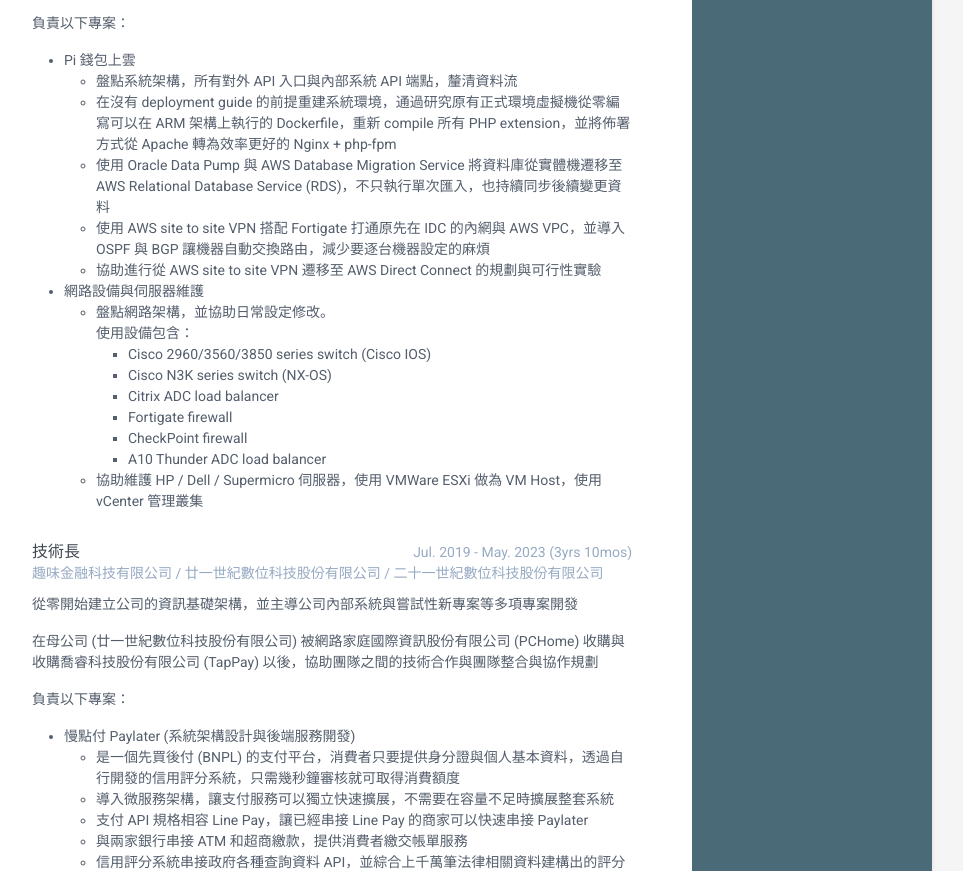
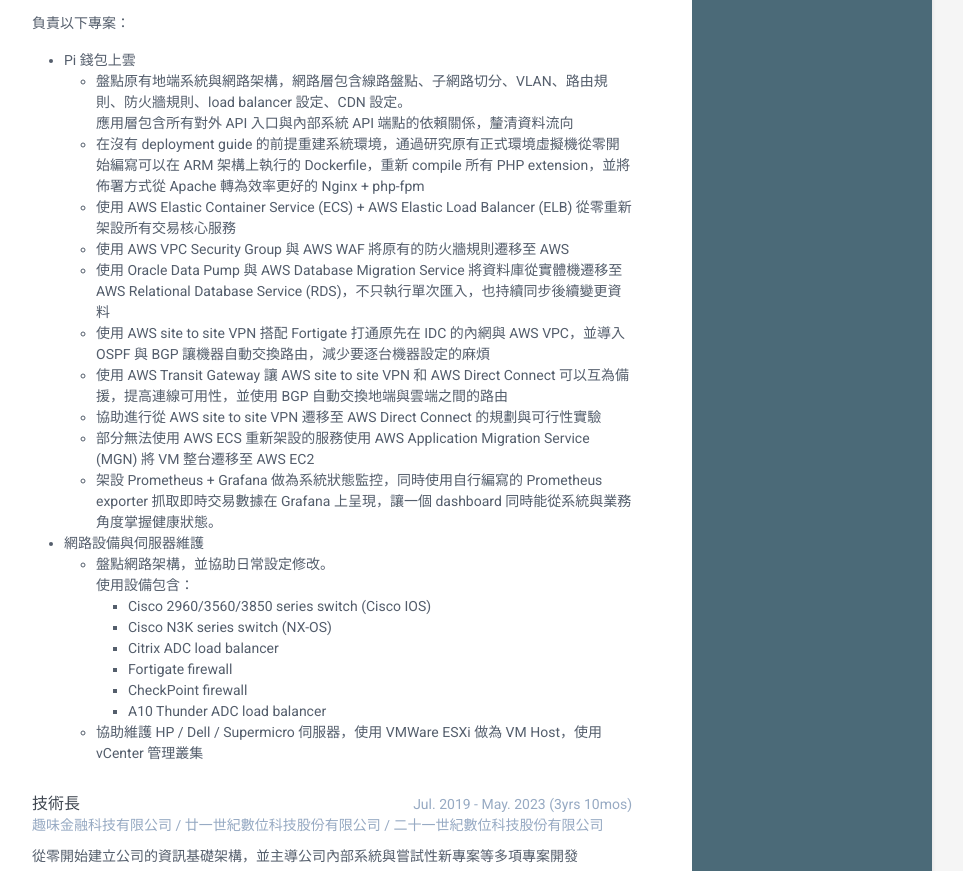
Before and after one commit to tom19960222/resume-page, a plain HTML site: page index.html in a window 1280 px wide. Shown: the part 924-1795 px from the top of the page, without its empty margins (188-1151 px from the left). Drawn offline with Linux system fonts and the light colour scheme.

Commit message:
追加內容

```diff
--- a/index.html
+++ b/index.html
@@ -113,11 +113,17 @@
                             <li>
                                 Pi 錢包上雲
                                 <ul>
-                                    <li>盤點系統架構，所有對外 API 入口與內部系統 API 端點，釐清資料流</li>
-                                    <li>在沒有 deployment guide 的前提重建系統環境，通過研究原有正式環境虛擬機從零編寫可以在 ARM 架構上執行的 Dockerfile，重新 compile 所有 PHP extension，並將佈署方式從 Apache 轉為效率更好的 Nginx + php-fpm</li>
+                                    <li>盤點原有地端系統與網路架構，網路層包含線路盤點、子網路切分、VLAN、路由規則、防火牆規則、load balancer 設定、CDN 設定。<br />
+                                        應用層包含所有對外 API 入口與內部系統 API 端點的依賴關係，釐清資料流向</li>
+                                    <li>在沒有 deployment guide 的前提重建系統環境，通過研究原有正式環境虛擬機從零開始編寫可以在 ARM 架構上執行的 Dockerfile，重新 compile 所有 PHP extension，並將佈署方式從 Apache 轉為效率更好的 Nginx + php-fpm</li>
+                                    <li>使用 AWS Elastic Container Service (ECS) + AWS Elastic Load Balancer (ELB) 從零重新架設所有交易核心服務</li>
+                                    <li>使用 AWS VPC Security Group 與 AWS WAF 將原有的防火牆規則遷移至 AWS</li>
                                     <li>使用 Oracle Data Pump 與 AWS Database Migration Service 將資料庫從實體機遷移至 AWS Relational Database Service (RDS)，不只執行單次匯入，也持續同步後續變更資料</li>
                                     <li>使用 AWS site to site VPN 搭配 Fortigate 打通原先在 IDC 的內網與 AWS VPC，並導入 OSPF 與 BGP 讓機器自動交換路由，減少要逐台機器設定的麻煩</li>
+                                    <li>使用 AWS Transit Gateway 讓 AWS site to site VPN 和 AWS Direct Connect 可以互為備援，提高連線可用性，並使用 BGP 自動交換地端與雲端之間的路由</li>
                                     <li>協助進行從 AWS site to site VPN 遷移至 AWS Direct Connect 的規劃與可行性實驗</li>
+                                    <li>部分無法使用 AWS ECS 重新架設的服務使用 AWS Application Migration Service (MGN) 將 VM 整台遷移至 AWS EC2</li>
+                                    <li>架設 Prometheus + Grafana 做為系統狀態監控，同時使用自行編寫的 Prometheus exporter 抓取即時交易數據在 Grafana 上呈現，讓一個 dashboard 同時能從系統與業務角度掌握健康狀態。</li>
                                 </ul>
                             </li>
                             <li>
```
